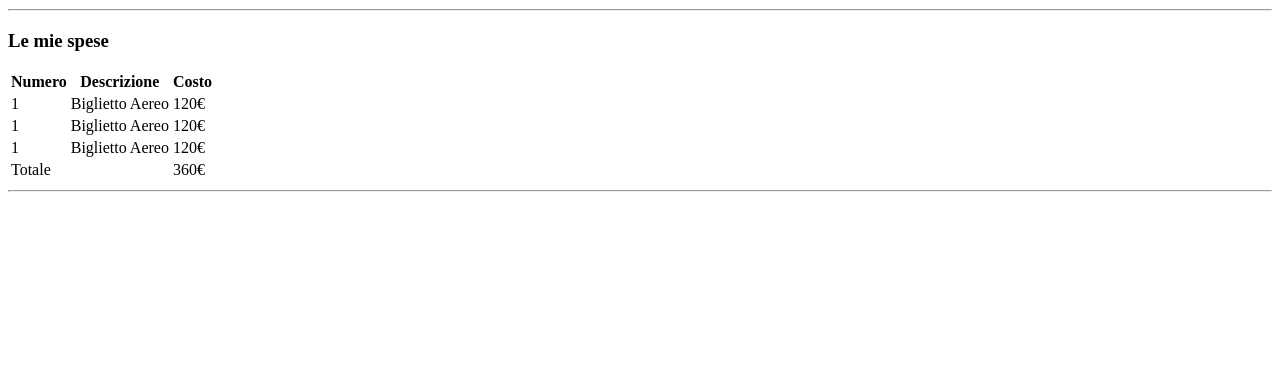
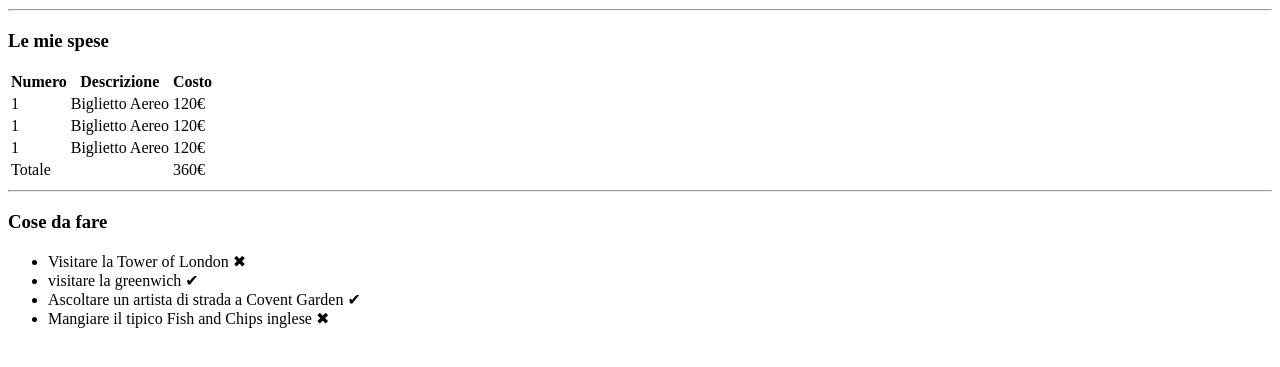
Before and after one commit to Sebastian-Balint/html-london-trip, a plain HTML site: page index.html in a window 1280 px wide. Shown: the part 99-466 px from the top of the page. Drawn offline with Linux system fonts and the light colour scheme.

Commit message:
add: UL list

```diff
--- a/index.html
+++ b/index.html
@@ -59,6 +59,18 @@
         </section>
         <!-- /table -->
         <hr>
+
+        <!-- UL list -->
+        <section>
+            <h3>Cose da fare</h3>
+            <ul>
+                <li>Visitare la Tower of London ✖</li>
+                <li>visitare la greenwich ✔</li>
+                <li>Ascoltare un artista di strada a Covent Garden ✔</li>
+                <li>Mangiare il tipico Fish and Chips inglese ✖</li>
+            </ul>
+
+        </section>
     </main>
 </body>
 </html>
```
